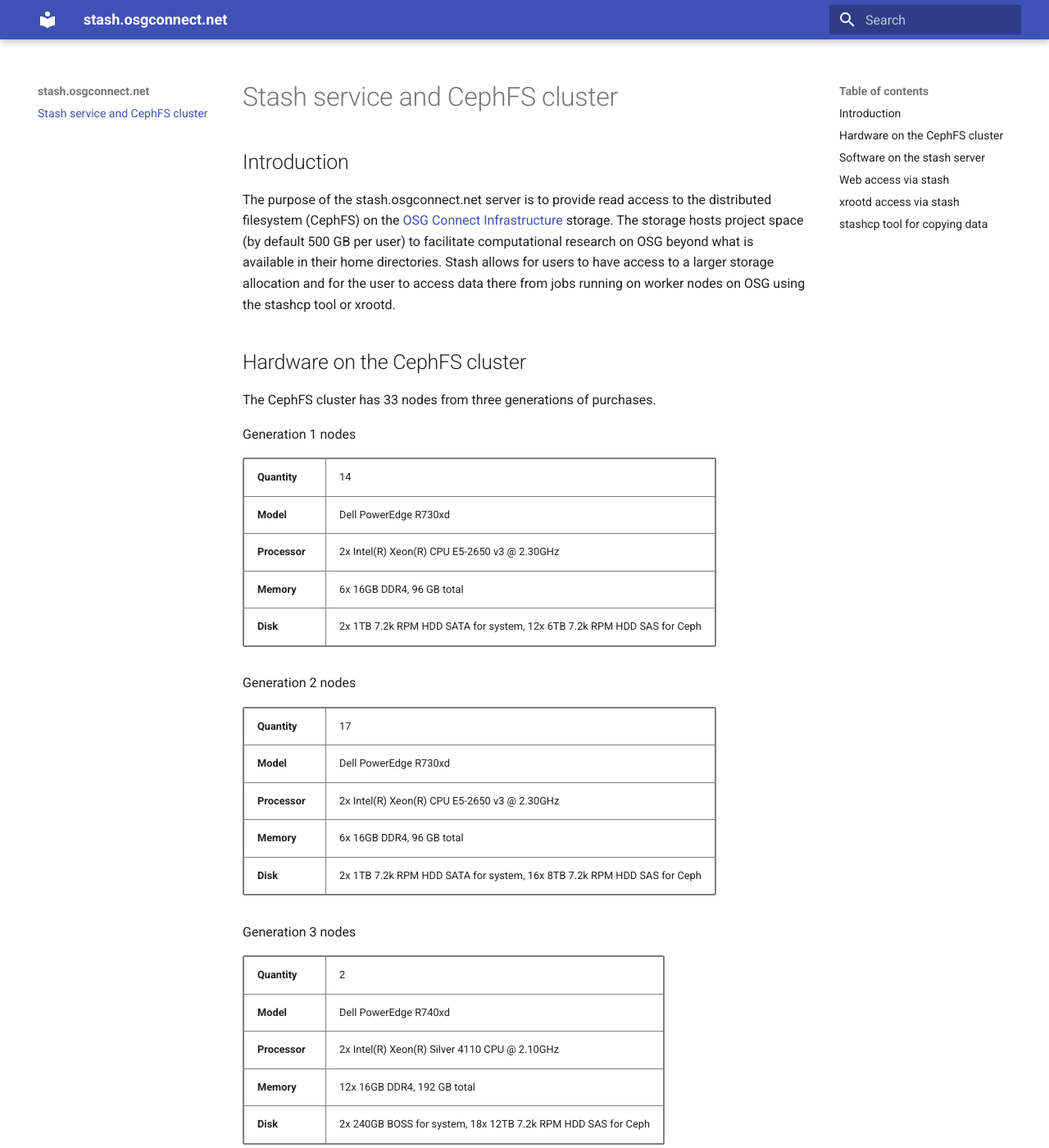
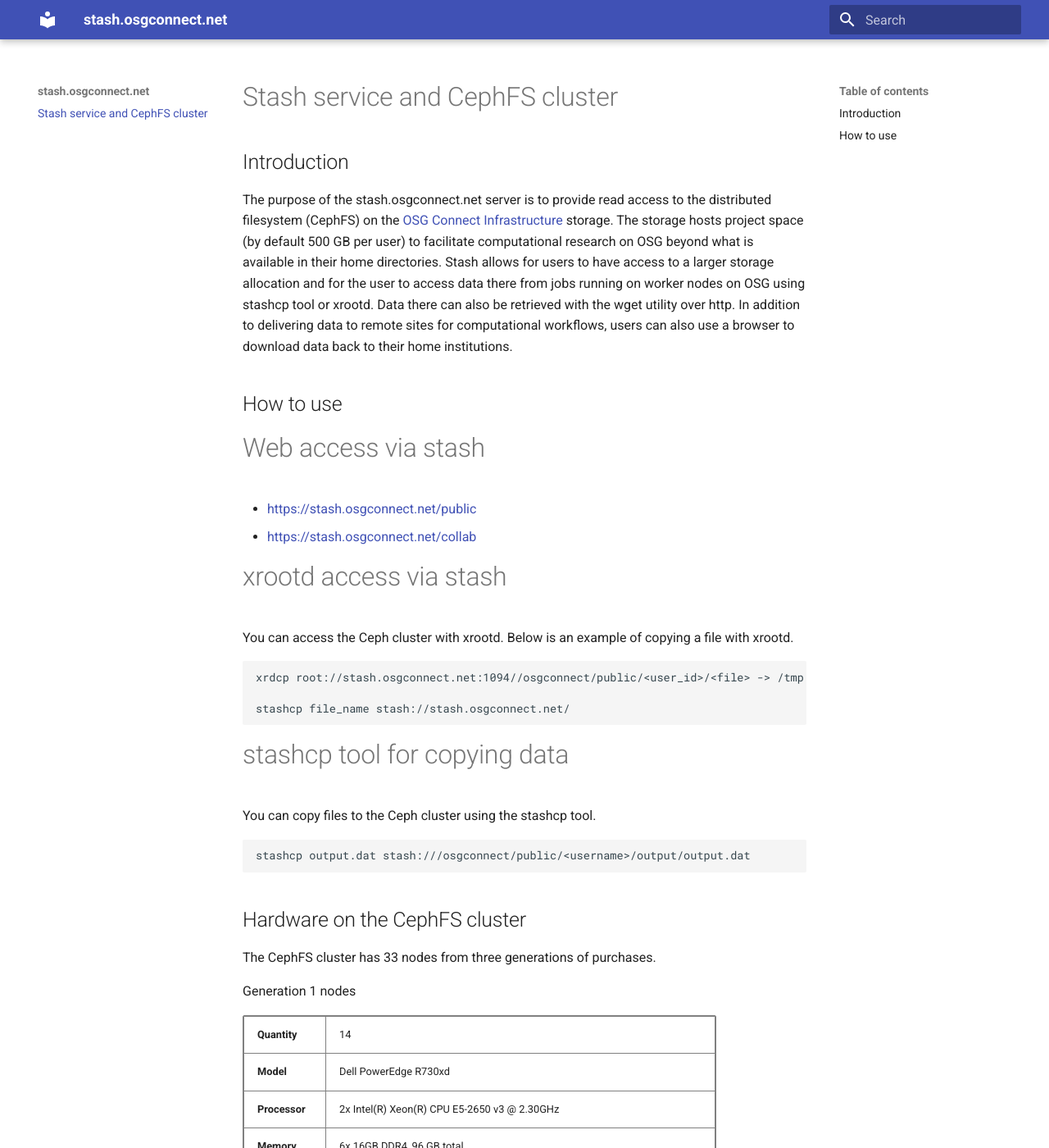
Before and after one commit to maniaclab/stashosgconnect-splash, an MkDocs documentation site: the page built from docs/index.md, in a window 1280 px wide and 1400 px high. Shown: the whole window at 82% size. Built offline with MkDocs 1.6.1 and Material for MkDocs 9.7.7, drawn with Linux system fonts in a browser that asks for light colours; some of the changed text lies outside the part shown.

Commit message:
Update index.md

```diff
--- a/docs/index.md
+++ b/docs/index.md
@@ -2,7 +2,29 @@
 
 ## Introduction
 
-The purpose of the stash.osgconnect.net server is to provide read access to the distributed filesystem (CephFS) on the [OSG Connect Infrastructure](https://opensciencegrid.org/) storage. The storage hosts project space (by default 500 GB per user) to facilitate computational research on OSG beyond what is available in their home directories. Stash allows for users to have access to a larger storage allocation and for the user to access data there from jobs running on worker nodes on OSG using the stashcp tool or xrootd.
+The purpose of the stash.osgconnect.net server is to provide read access to the distributed filesystem (CephFS) on the [OSG Connect Infrastructure](https://opensciencegrid.org/) storage. The storage hosts project space (by default 500 GB per user) to facilitate computational research on OSG beyond what is available in their home directories. Stash allows for users to have access to a larger storage allocation and for the user to access data there from jobs running on worker nodes on OSG using stashcp tool or xrootd. Data there can also be retrieved with the wget utility over http. In addition to delivering data to remote sites for computational workflows, users can also use a browser to download data back to their home institutions.
+
+## How to use
+
+# Web access via stash
+
+* <https://stash.osgconnect.net/public>
+* <https://stash.osgconnect.net/collab>
+
+# xrootd access via stash
+
+You can access the Ceph cluster with xrootd. Below is an example of copying a file with xrootd.
+
+    xrdcp root://stash.osgconnect.net:1094//osgconnect/public/<user_id>/<file> -> /tmp
+
+    stashcp file_name stash://stash.osgconnect.net/
+
+# stashcp tool for copying data
+
+You can copy files to the Ceph cluster using the stashcp tool.
+
+    stashcp output.dat stash:///osgconnect/public/<username>/output/output.dat
+
 
 ## Hardware on the CephFS cluster
 
@@ -49,22 +71,3 @@
 
 * nginx server
 * xrootd server
-
-## Web access via stash
-
-* <https://stash.osgconnect.net/public>
-* <https://stash.osgconnect.net/collab>
-
-## xrootd access via stash
-
-You can access the Ceph cluster with xrootd. Below is an example of copying a file with xrootd.
-
-    xrdcp root://stash.osgconnect.net:1094//osgconnect/public/<user_id>/<file> -> /tmp
-
-    stashcp file_name stash://stash.osgconnect.net/
-
-## stashcp tool for copying data
-
-You can copy files to the Ceph cluster using the stashcp tool.
-
-    stashcp output.dat stash:///osgconnect/public/<username>/output/output.dat
```
